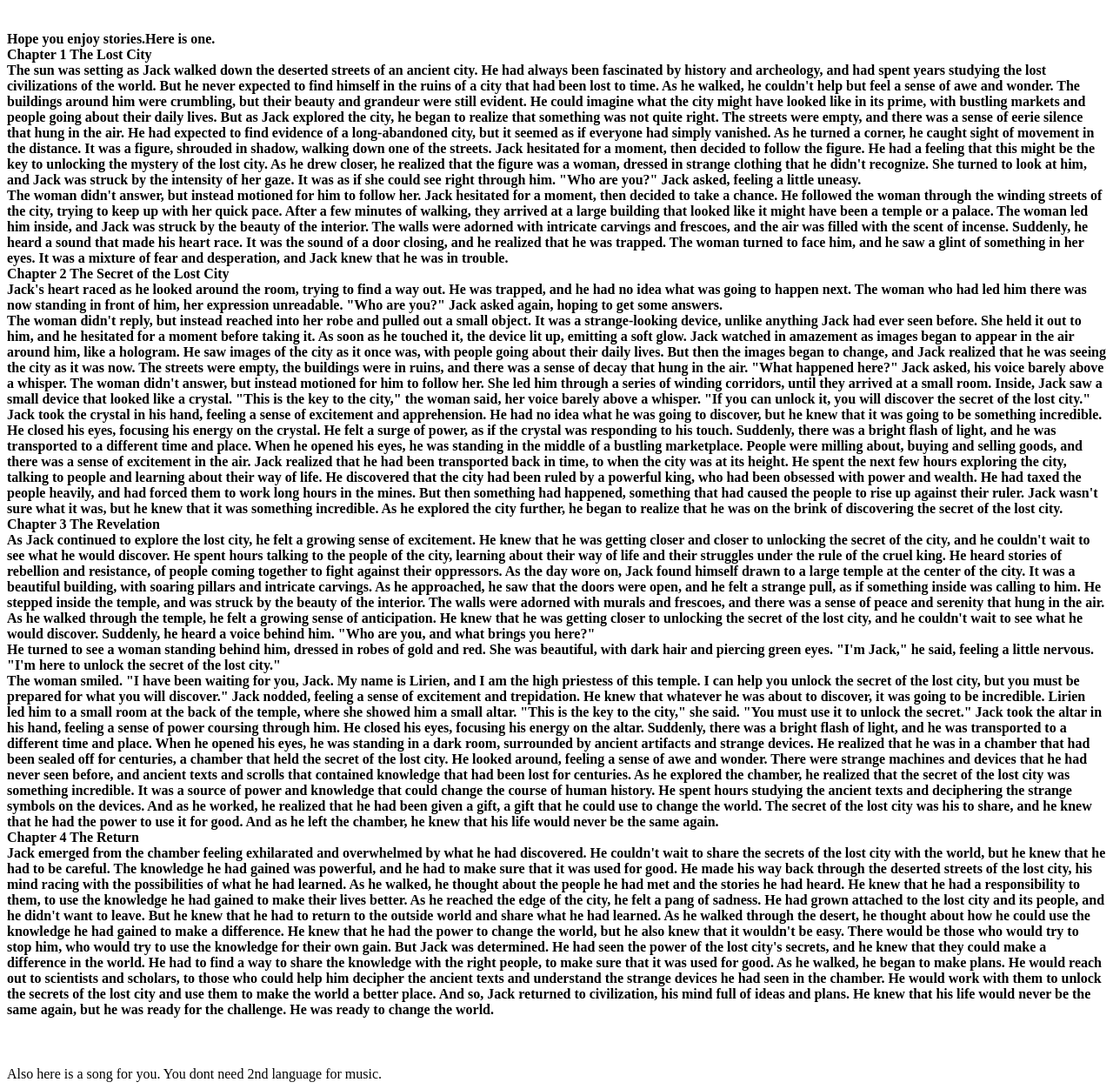
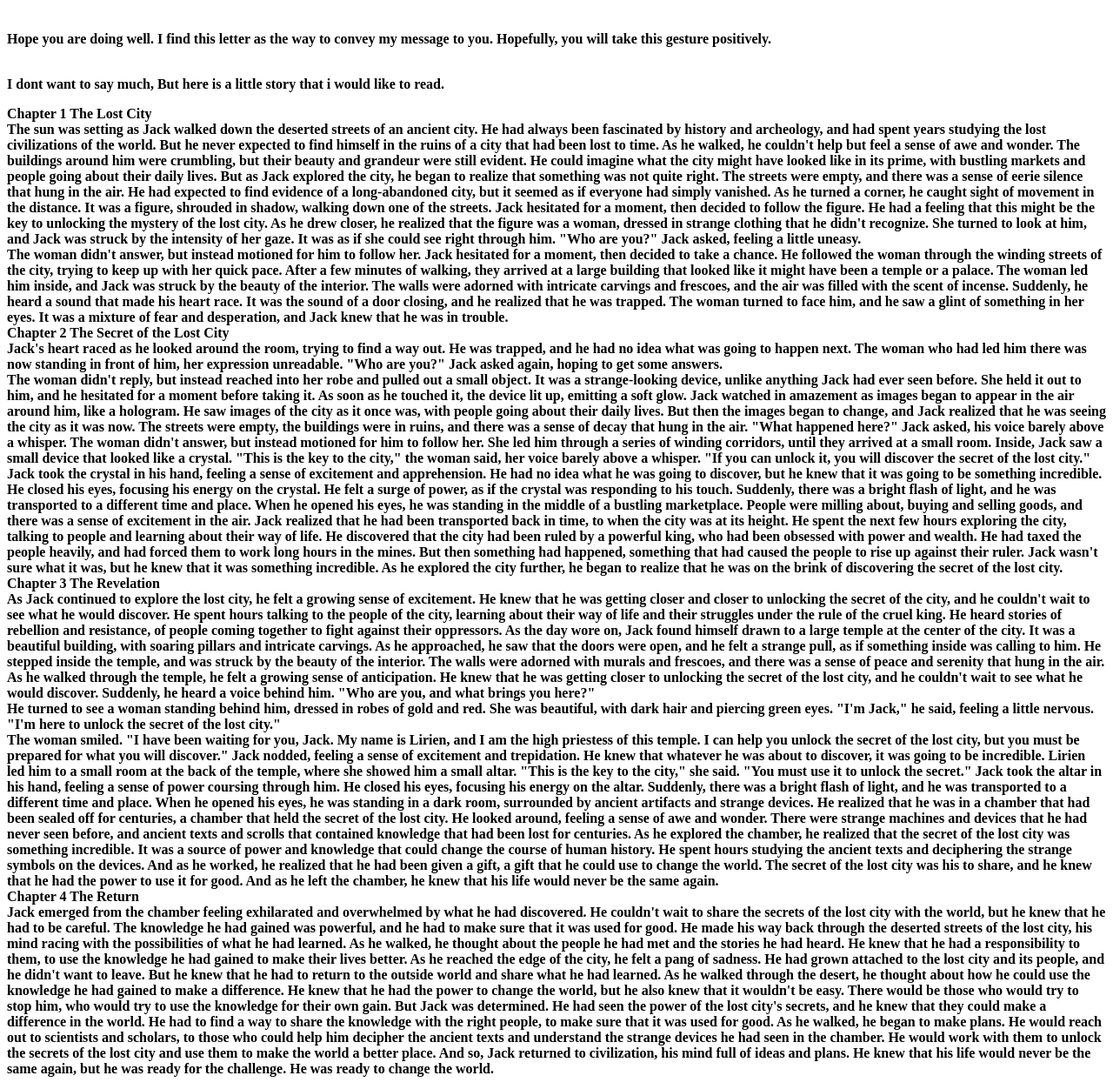
Before and after one commit to chaiivinist/Aliya, a plain HTML site: page index.html in a window 1280 px wide. Shown: the part 48-1300 px from the top of the page at 87% size. Drawn offline with Linux system fonts and the light colour scheme.

Commit message:
Update index.html

```diff
--- a/index.html
+++ b/index.html
@@ -2,8 +2,11 @@
  <body>
 <h1>Salam Chaiiwali</h1>
  <h4>
-  <br>Hope you enjoy stories.Here is one.<br>
+  <br>Hope you are doing well. I find this letter as the way to convey my message to you. Hopefully, you will take this gesture positively. <br>
 
+  <br>
+
+  <p> I dont want to say much, But here is a little story that i would like to read.</p>
 
   <b>Chapter 1 The Lost City</b></br>
 The sun was setting as Jack walked down the deserted streets of an ancient city. He had always been fascinated by history and archeology, and had spent years studying the lost civilizations of the world. But he never expected to find himself in the ruins of a city that had been lost to time.
@@ -61,7 +64,7 @@ And so, Jack returned to civilization, his mind full of ideas and plans. He knew
 </h4>
 
 <br>
-<p> Also here is a song for you. You dont need 2nd language for music.</p>
+<p> Also here is a song for you. You are unlikely to understand it but enjoy the music.</p>
 <br>
 <br>
 <a href="https://www.youtube.com/watch?v=tYB-6i_q4sU"> Click here </a>
```
